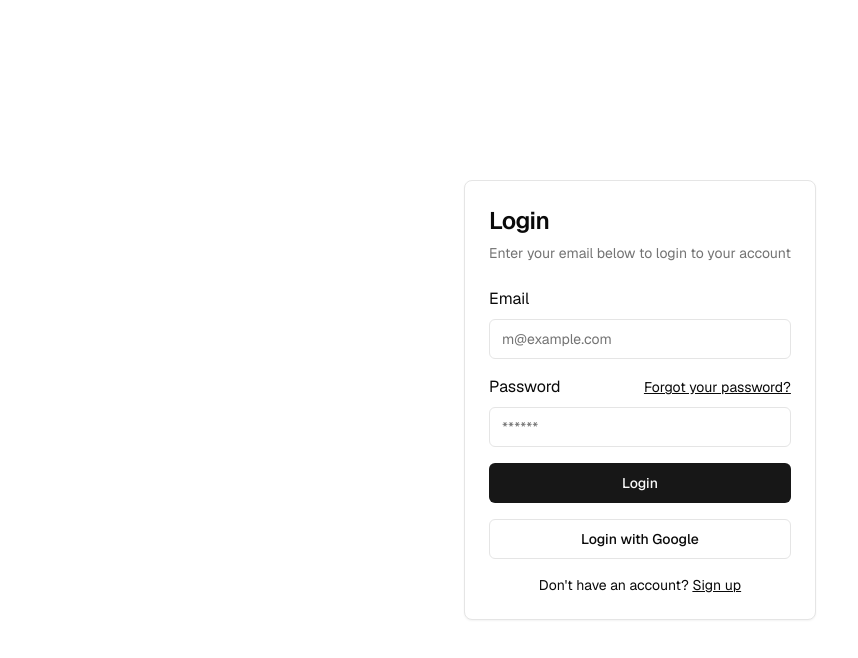
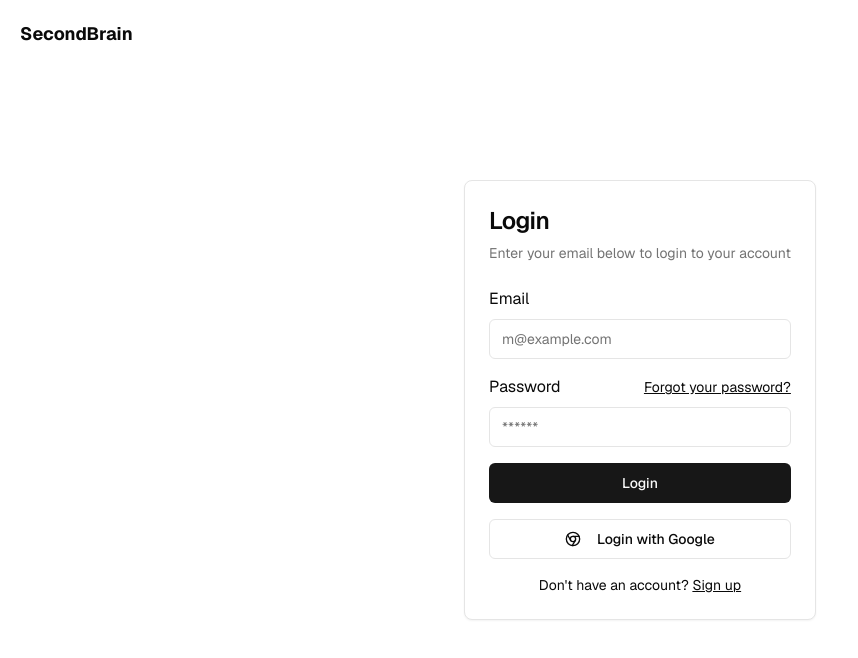
Before and after one commit to MarcBlattmann/SecondBrain, a Next.js app in the folder app/: page /sign-in in a window 1280 px wide. Shown: the top 658 px of the page, without its empty margins (0-858 px from the left). Built offline with nearby package versions, Linux system fonts and the light colour scheme.

Commit message:
Added Title

```diff
--- a/app/app/(auth-pages)/sign-in/page.tsx
+++ b/app/app/(auth-pages)/sign-in/page.tsx
@@ -2,10 +2,13 @@ import { Button } from "@/components/ui/button";
 import { Card, CardContent, CardDescription, CardHeader, CardTitle } from "@/components/ui/card";
 import { Input } from "@/components/ui/input";
 import { Label } from "@radix-ui/react-label";
+import { Chrome } from "lucide-react";
 import Link from "next/link";
 
 export default async function Login() {
   return (
+    <>
+      <h1 className="fixed top-5 left-5 font-bold text-lg">SecondBrain</h1>
       <Card className="mx-auto max-w-sm">
         <CardHeader>
           <CardTitle className="text-2xl">Login</CardTitle>
@@ -37,6 +40,7 @@ export default async function Login() {
               Login
             </Button>
             <Button variant="outline" className="w-full">
+              <Chrome className="mr-2 h-4 w-4" />
               Login with Google
             </Button>
           </div>
@@ -48,5 +52,6 @@ export default async function Login() {
           </div>
         </CardContent>
       </Card>
+    </>
   );
 }
```
